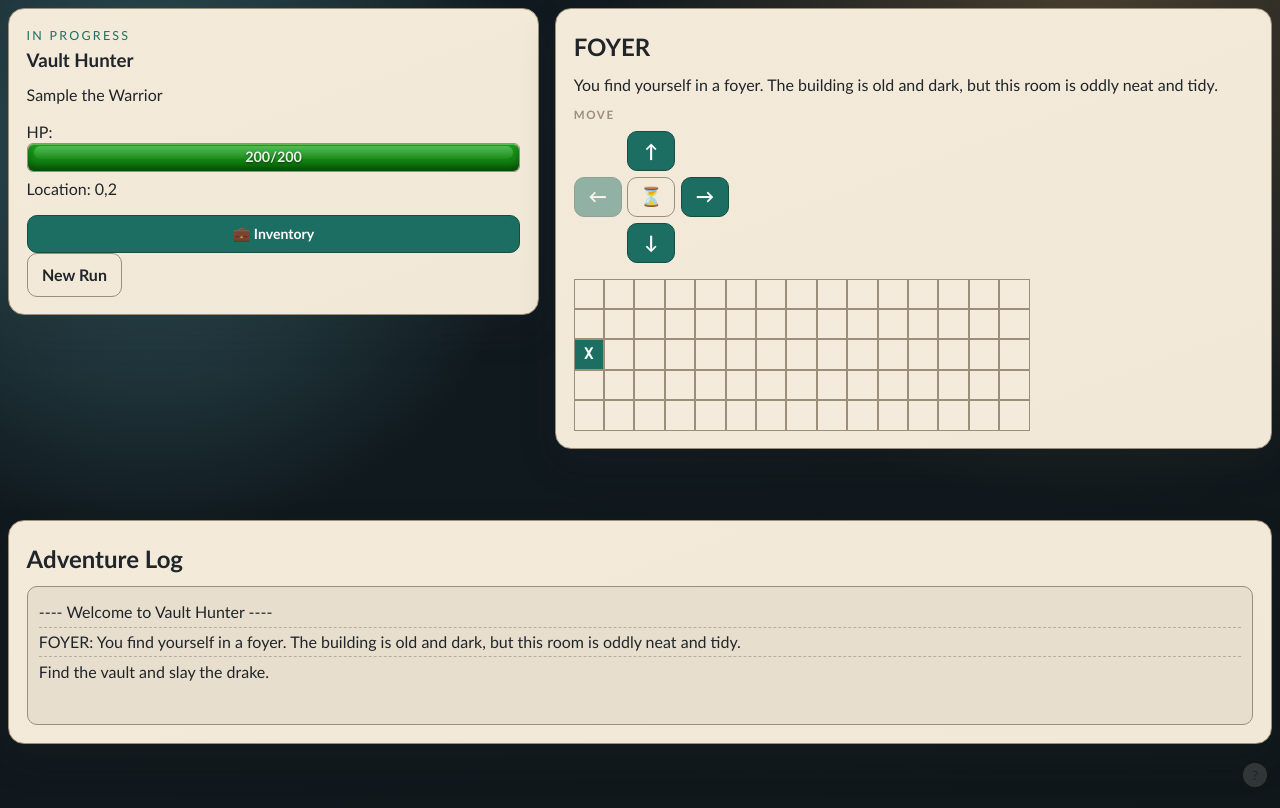
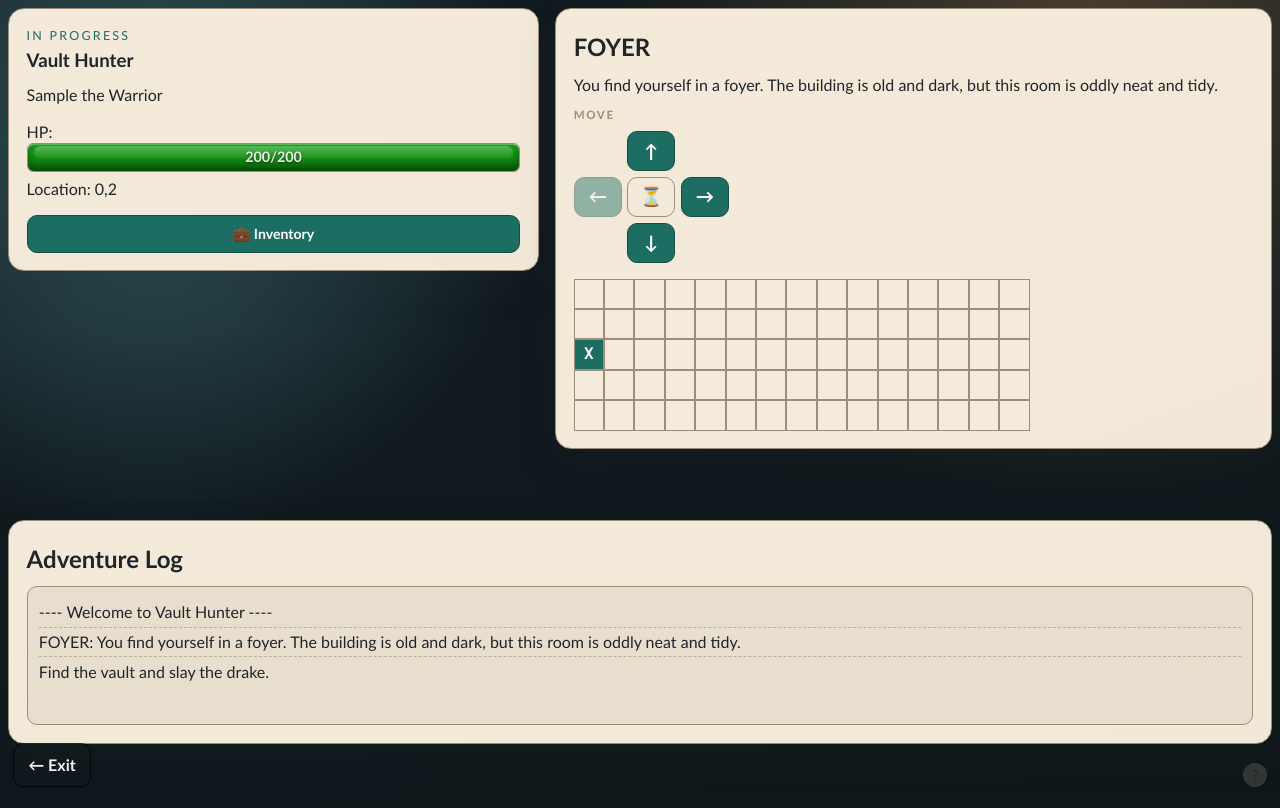
Before and after one commit to BoogleSmith/vault-hunter, a React (Vite) app: page / in a window 1280 px wide. Both pictures are taken after typing "Sample" into the empty fields and a click on the button "Enter the Castle". Built offline with nearby package versions, Linux system fonts and the light colour scheme.

Commit message:
feat(ui): moving exit button to bottom

```diff
--- a/src/features/gameplay/GameplayPage.css
+++ b/src/features/gameplay/GameplayPage.css
@@ -54,6 +54,20 @@
   height: 100%;
 }
 
+.exit-fab {
+  position: fixed;
+  left: 0.8rem;
+  bottom: 0.8rem;
+  z-index: 1300;
+  background: transparent;
+  color: #f1f4f6;
+  border-color: rgba(0, 0, 0, 0.75);
+}
+
+.exit-fab:hover:not(:disabled) {
+  background: rgba(255, 255, 255, 0.05);
+}
+
 /* ── Responsive ─────────────────────────────── */
 
 @media (max-width: 980px) {
--- a/src/features/gameplay/GameplayPage.tsx
+++ b/src/features/gameplay/GameplayPage.tsx
@@ -55,7 +55,6 @@ export function GameplayPage({
         <section className="hud-column">
           <StatusPanel
             game={game}
-            onReset={onReset}
             onOpenEquipment={() => setShowEquipModal(true)}
           />
         </section>
@@ -86,6 +85,9 @@ export function GameplayPage({
         />
       </section>
       <AdventureLogPanel log={game.log} />
+      <button className="exit-fab" onClick={onReset}>
+        ← Exit
+      </button>
       <DebugMenu
         canForceOutcome={game.status === "playing"}
         showEnemyDebug={showEnemyDebug}
--- a/src/features/gameplay/components/StatusPanel.css
+++ b/src/features/gameplay/components/StatusPanel.css
@@ -1,5 +1,7 @@
 .status {
   align-self: start;
+  display: flex;
+  flex-direction: column;
 }
 
 .kicker {
--- a/src/features/gameplay/components/StatusPanel.tsx
+++ b/src/features/gameplay/components/StatusPanel.tsx
@@ -7,15 +7,10 @@ import { HealthBar } from "../../shared/components/HealthBar";
 
 interface StatusPanelProps {
   game: Game;
-  onReset: () => void;
   onOpenEquipment: () => void;
 }
 
-export function StatusPanel({
-  game,
-  onReset,
-  onOpenEquipment,
-}: StatusPanelProps) {
+export function StatusPanel({ game, onOpenEquipment }: StatusPanelProps) {
   return (
     <section className="panel status">
       <p className="kicker">
@@ -41,9 +36,6 @@ export function StatusPanel({
       <button className="eq-open-btn" onClick={onOpenEquipment}>
         💼 Inventory
       </button>
-      <button className="ghost" onClick={onReset}>
-        New Run
-      </button>
     </section>
   );
 }
```
